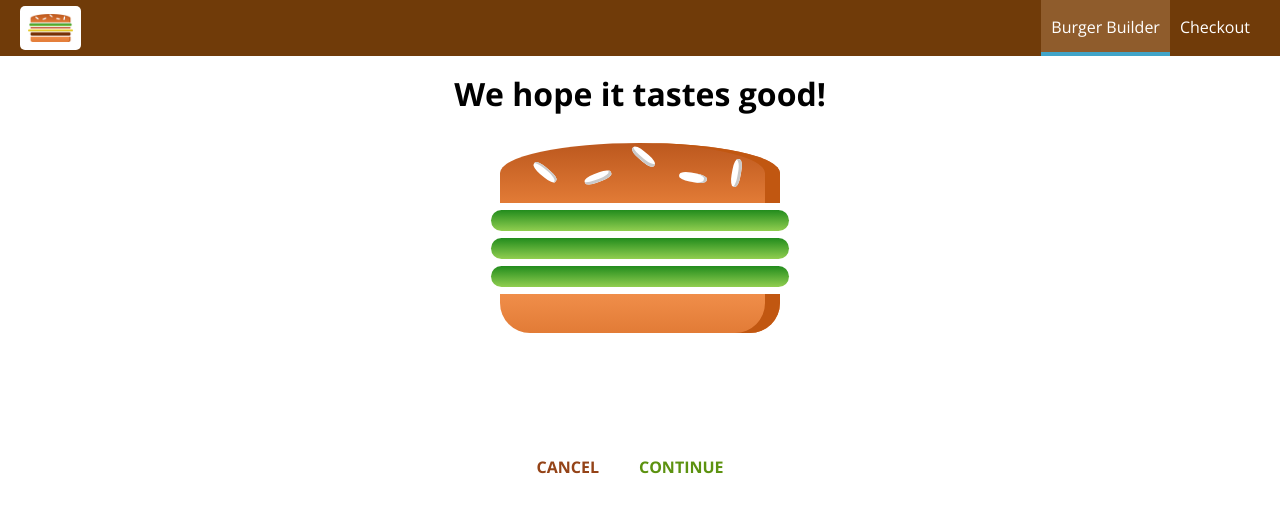
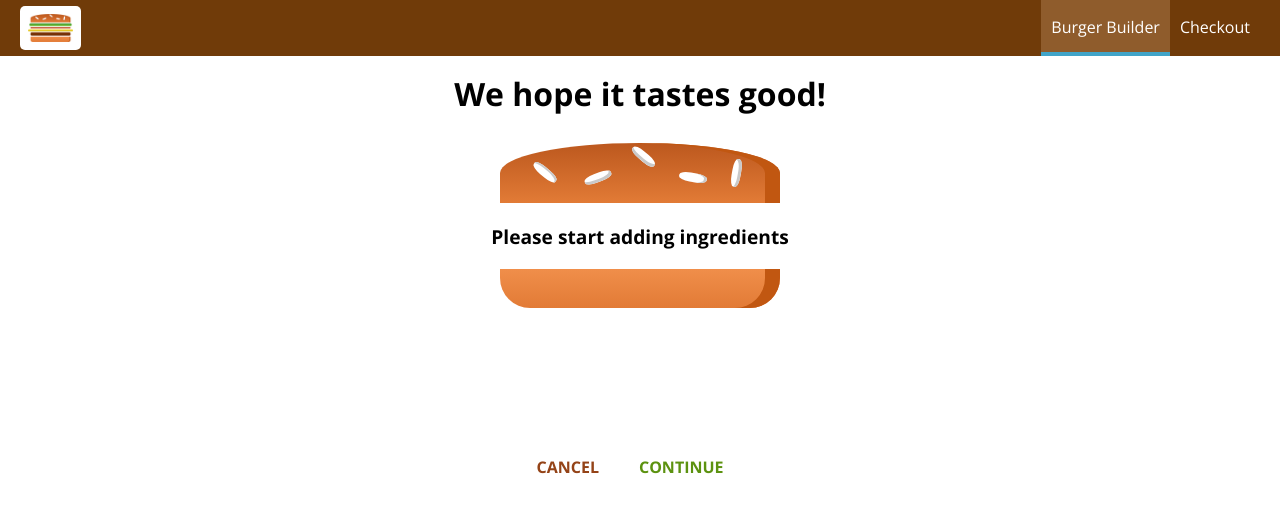
Before and after one commit to vnctwong/react-burger, a React app: page /checkout in a window 1280 px wide. Shown: the top 512 px of the page. Built offline with nearby package versions, Linux system fonts and the light colour scheme.

Commit message:
passing queryParams updates  ingredient state - ingredient state obj in checkout updates to ingredients passed by URL

```diff
--- a/src/components/Burger/Burger.js
+++ b/src/components/Burger/Burger.js
@@ -13,7 +13,7 @@
     .reduce((arr, el) => {
       return arr.concat(el)
     }, []);
-  console.log(transformedIngredients);
+  // console.log(transformedIngredients);
 
   if (transformedIngredients.length === 0) {
     transformedIngredients = <p>Please start adding ingredients</p>
--- a/src/containers/Checkout/Checkout.js
+++ b/src/containers/Checkout/Checkout.js
@@ -7,6 +7,15 @@
     ingredients: {
       salad: 3
     }
+  }
+
+  componentDidMount() {
+    const query = new URLSearchParams(this.props.location.search);
+    const ingredients = {};
+    for (let param of query.entries()) {
+      ingredients[param[0]] = +param[1];
+    }
+    this.setState({ ingredients: ingredients })
   }
 
   checkoutCancelled = () => {
```
